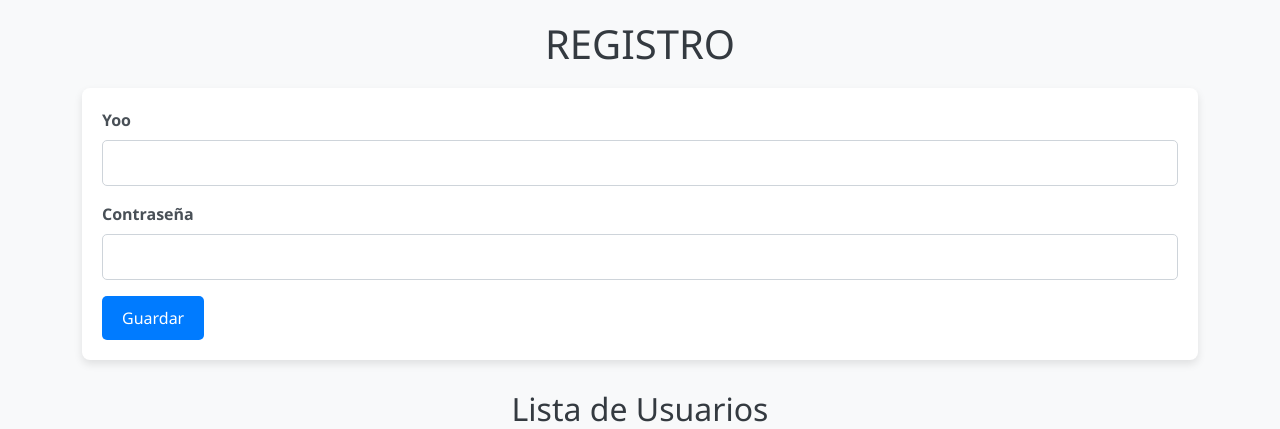
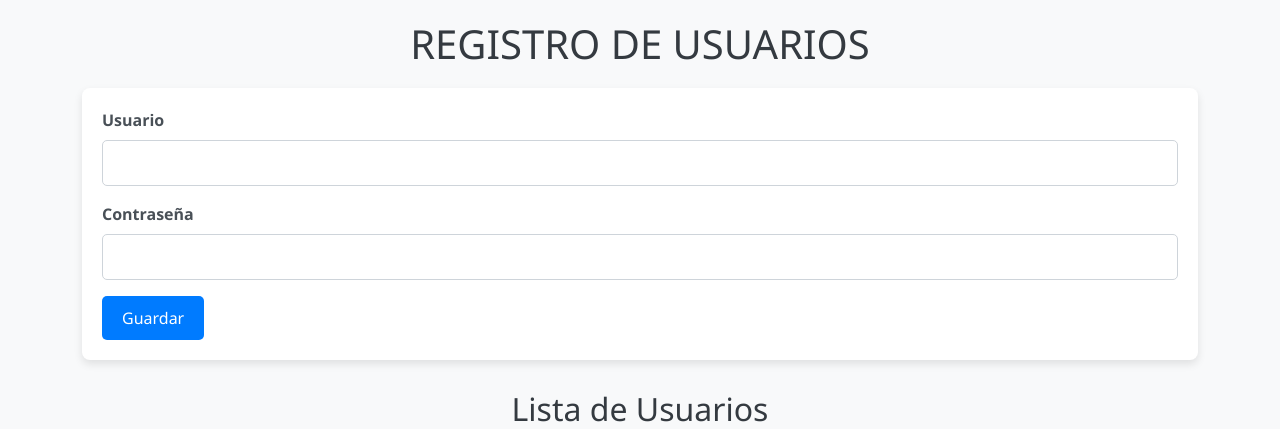
Before and after one commit to PAPELITO654/Flaskk, a Flask app: page / in a window 1280 px wide. Shown: the top 429 px of the page. Run offline with Flask 3, Linux system fonts and the light colour scheme; data that the repository does not hold is empty; some libraries are stand-ins or nearby versions.

Commit message:
Update app.html

```diff
--- a/templates/app.html
+++ b/templates/app.html
@@ -129,12 +129,12 @@
               </style>
 
     <div class="container">
-        <h1>REGISTRO</h1>
+        <h1>REGISTRO DE USUARIOS</h1>
 
         <!-- Formulario de registro -->
         <form id="formUsuario">
             <div class="mb-3">
-                <label for="txtUsuarioFA" class="form-label">Yoo</label>
+                <label for="txtUsuarioFA" class="form-label">Usuario</label>
                 <input type="text" class="form-control" id="txtUsuarioFA" name="txtUsuarioFA" required>
             </div>
             <div class="mb-3">
```
